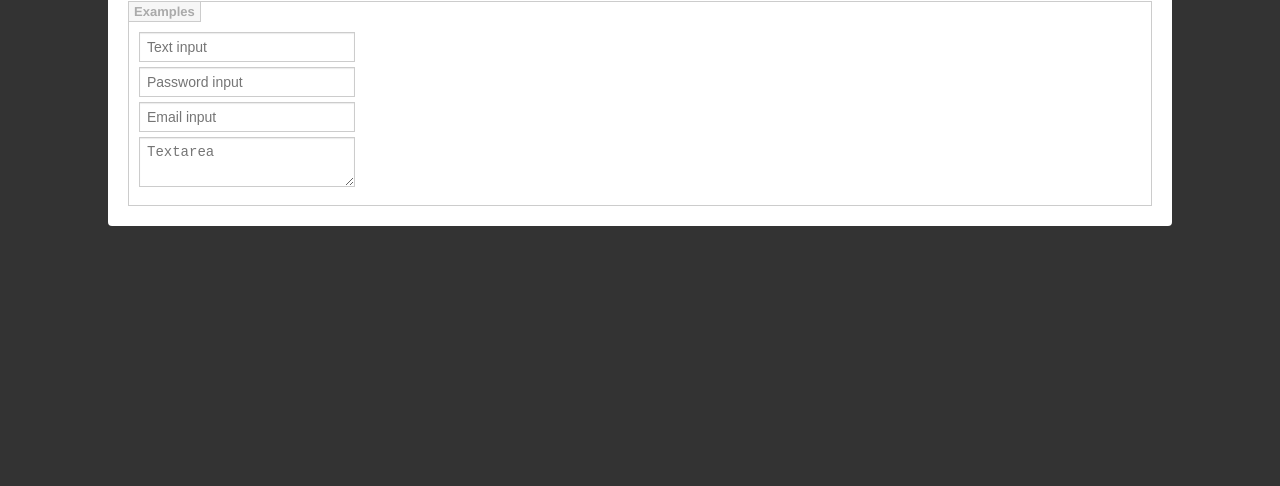
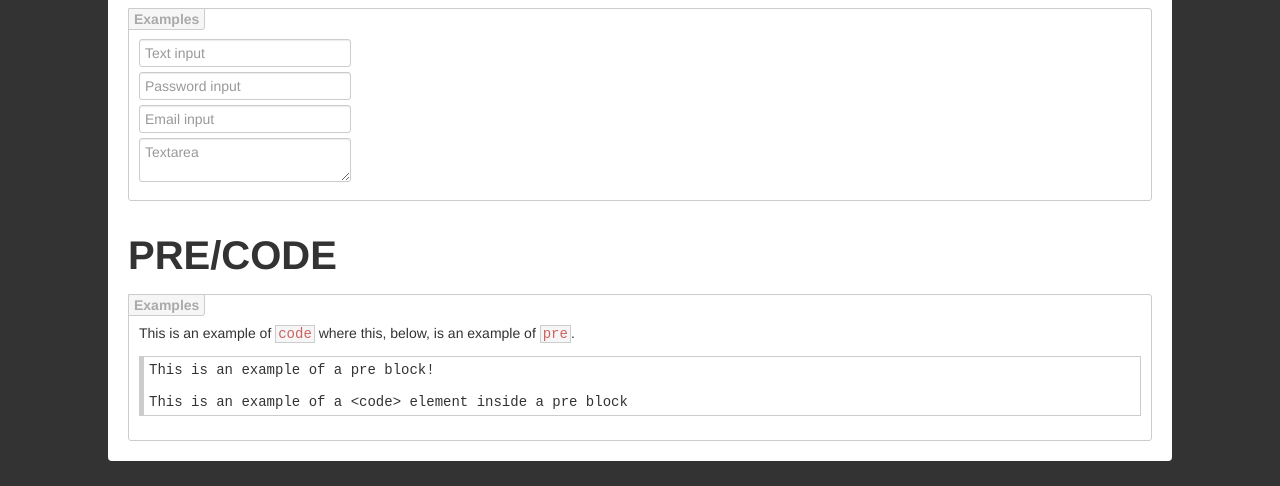
Before and after one commit to lukevers/focus, a plain HTML site: page index.html in a window 1280 px wide. Shown: the part 539-1025 px from the top of the page. Before the commit the page ends 800 px from the top, so only its background shows below. Drawn offline with Linux system fonts and the light colour scheme.

Commit message:
Changed some of the forms styles and added pre/code

```diff
--- a/focus.css
+++ b/focus.css
@@ -4,8 +4,8 @@ html, body {
 	margin: 0;
 	width: 100%;
 	font-family: "Helvetica Neue", Helvetica;
-	color: #222;
-	font-size: 13px;
+	color: #333;
+	font-size: 14px;
 }
 
 body {
@@ -98,6 +98,9 @@ tr:nth-child(odd) {
 	padding: 2px 5px;
 	color: #AAA;
 	font-weight: 900;
+	-webkit-border-bottom-right-radius: 3px;
+	-moz-border-radius-bottomright: 3px;
+	border-bottom-right-radius: 3px;
 }
 
 .example {
@@ -106,7 +109,9 @@ tr:nth-child(odd) {
 	border: 1px solid #CCC;
 	padding: 10px;
 	padding-top: 30px;
-
+	-webkit-border-radius: 3px;
+	-moz-border-radius: 3px;
+	border-radius: 3px;
 }
 
 /*
@@ -115,27 +120,26 @@ tr:nth-child(odd) {
 ==============================
 */
 
-textarea,
-input[type="text"],
-input[type="password"],
-input[type="datetime"],
-input[type="datetime-local"],
-input[type="date"],
-input[type="month"],
-input[type="time"],
-input[type="week"],
-input[type="number"],
-input[type="email"],
-input[type="url"],
-input[type="search"],
-input[type="tel"],
-input[type="color"] {
+::-webkit-input-placeholder {
+    color:    #999;
+}
+:-moz-placeholder {
+    color:    #999;
+}
+::-moz-placeholder {
+    color: #999;
+}
+:-ms-input-placeholder {
+    color: #999;
+}
+
+textarea, input {
+	font-family: inherit;
 	display: inline-block;
 	font-size: 14px;
-	color: #777;
+	color: #333;
+	padding: 5px;
 	margin-bottom: 5px;
-	padding: 4px 7px;
-	line-height: 20px;
 	background-color: #FFF;
 	border: 1px solid #CCC;
 	-webkit-box-shadow: inset 0 1px 1px rgba(0, 0, 0, .08);
@@ -145,26 +149,42 @@ input[type="color"] {
 	-moz-transition: border linear .2s, box-shadow linear .2s;
 	-o-transition: border linear .2s, box-shadow linear .2s;
 	transition: border linear .2s, box-shadow linear .2s;
+	-webkit-border-radius: 3px;
+	-moz-border-radius: 3px;
+	border-radius: 3px;
 }
 
-textarea:focus,
-input[type="text"]:focus,
-input[type="password"]:focus,
-input[type="datetime"]:focus,
-input[type="datetime-local"]:focus,
-input[type="date"]:focus,
-input[type="month"]:focus,
-input[type="time"]:focus,
-input[type="week"]:focus,
-input[type="number"]:focus,
-input[type="email"]:focus,
-input[type="url"]:focus,
-input[type="search"]:focus,
-input[type="tel"]:focus,
-input[type="color"]:focus {
-	border-color: rgba(84, 169, 234, 0.8);
+textarea:focus, input:focus {
+	border-color: rgba(0, 0, 0, 0.4);
 	outline: none !important;
-	-webkit-box-shadow: inset 0 1px 1px rgba(0,0,0,.075), 0 0 8px rgba(84,169,234,.4);
-	-moz-box-shadow: inset 0 1px 1px rgba(0,0,0,.075), 0 0 8px rgba(84,169,234,.4);
-	box-shadow: inset 0 1px 1px rgba(0,0,0,.075), 0 0 8px rgba(84,169,234,.4);
+	-webkit-box-shadow: inset 0 1px 3px rgba(0,0,0,.2);
+	-moz-box-shadow: inset 0 1px 3px rgba(0,0,0,.2);
+	box-shadow: inset 0 1px 3px rgba(0,0,0,.2);
 }
+
+/*
+==============================
+          PRE/CODE
+==============================
+*/
+
+code {
+	background-color: #F6F6F6;
+	padding: 0px 2px;
+	border: 1px solid #CCC;
+	color: #CE6161;
+}
+
+pre code {
+	border: none;
+	padding: 0px;
+	background-color: #FFF !important;
+	color: #333;
+}
+
+pre {
+	background-color: #FFF;
+	border: 1px solid #CCC;
+	border-left: 5px solid #CCC;
+	padding: 5px;
+}
--- a/index.html
+++ b/index.html
@@ -31,6 +31,15 @@
             <input type="email" placeholder="Email input"/><br/>
             <textarea placeholder="Textarea"></textarea>
         </div>
+        <br/><br/>
+
+        <h2>PRE/CODE</h2>
+        <br/>
+        <div class="example">
+        	This is an example of <code>code</code> where this, below, is an example of <code>pre</code>.
+            <pre>This is an example of a pre block!
+            <br/><code>This is an example of a &lt;code&gt; element inside a pre block</code></pre>
+        </div>
 
     </div>
 </body>
```
